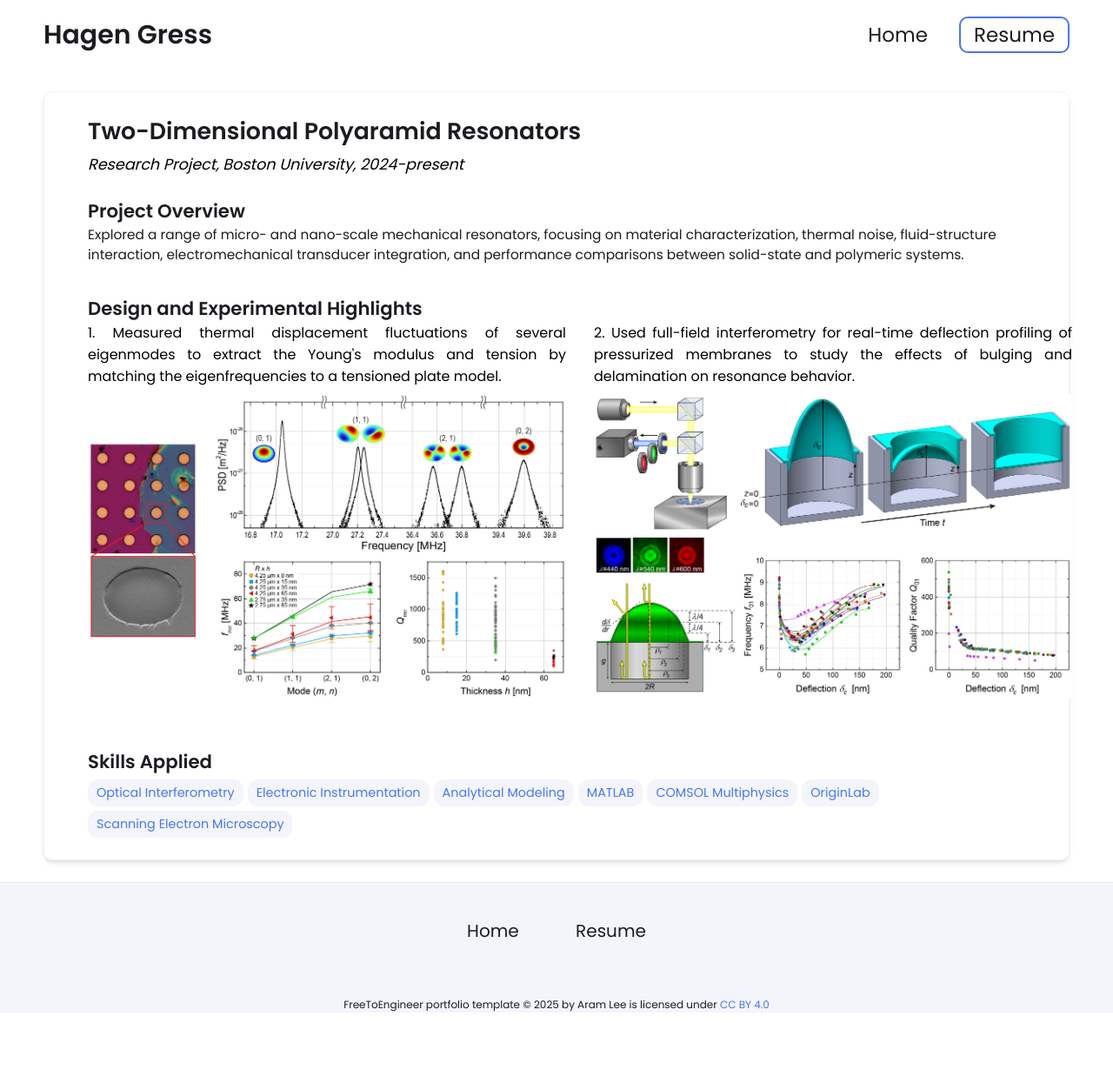
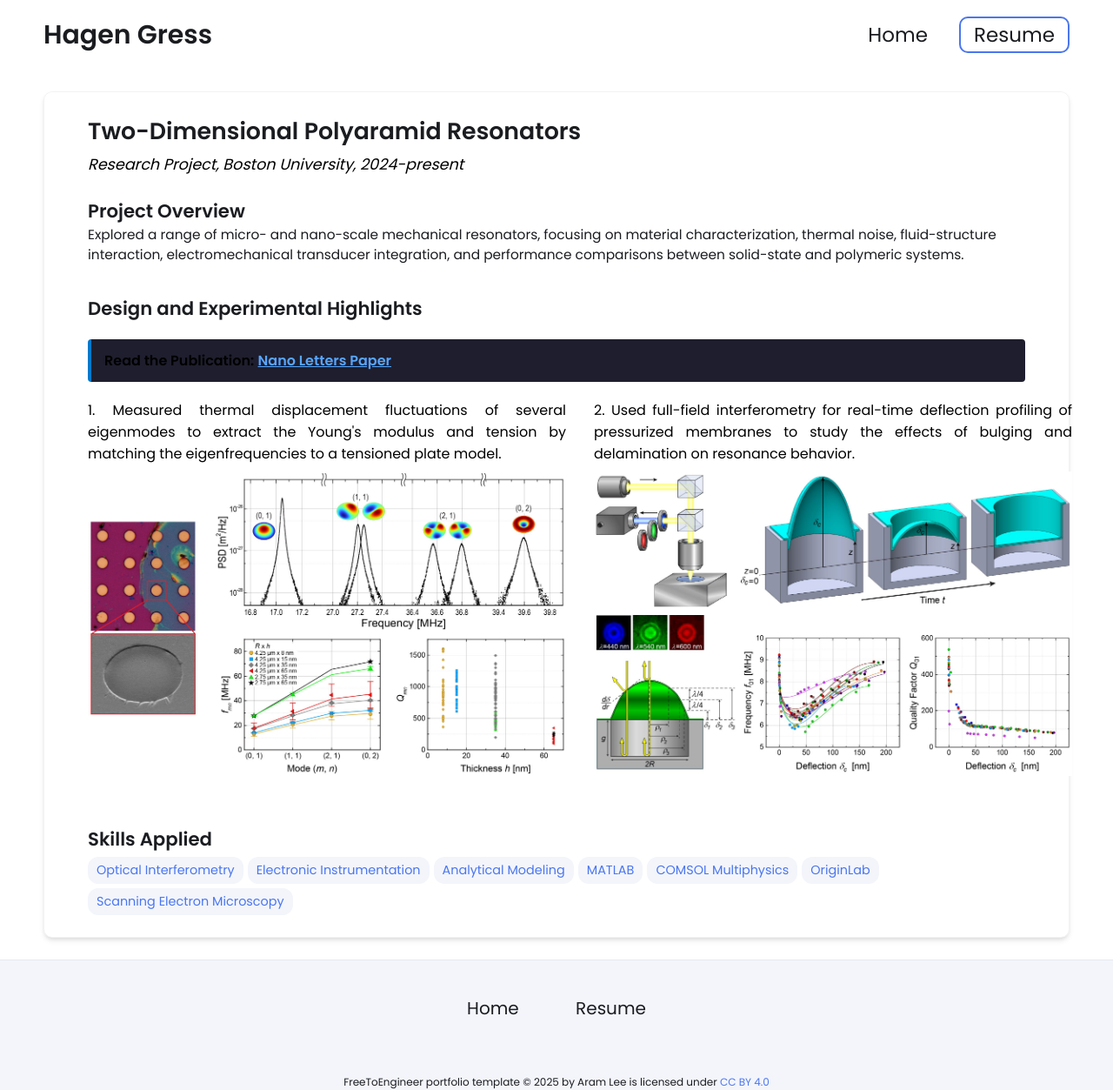
Before and after one commit to HagenGress/HagenGress.github.io, a Jekyll site: the page built from _projects/2D_Resonators/index.md, in a window 1280 px wide. Shown: the whole page at 87% size. Built offline with Jekyll 4.4.1, drawn with Linux system fonts in a browser that asks for light colours; before the commit the page ends 1164 px from its top, so only the background shows below that.

Commit message:
Update index.md

```diff
--- a/_projects/2D_Resonators/index.md
+++ b/_projects/2D_Resonators/index.md
@@ -12,6 +12,9 @@ main-image: /2D_Resonators_TitlePicture.jpg
 
 ## Design and Experimental Highlights
 
+<div style="margin: 20px 0; padding: 12px 15px; background-color: #1e1e2e; border-left: 4px solid #007acc; border-radius: 4px;">
+  <strong>Read the Publication:</strong> <a href="https://pubs.acs.org/doi/abs/10.1021/acs.nanolett.5c04440" target="_blank" style="color: #58a6ff; text-decoration: underline; font-weight: bold;">Nano Letters Paper</a>
+</div>
 
 {% include image-gallery.html
    images="
```
